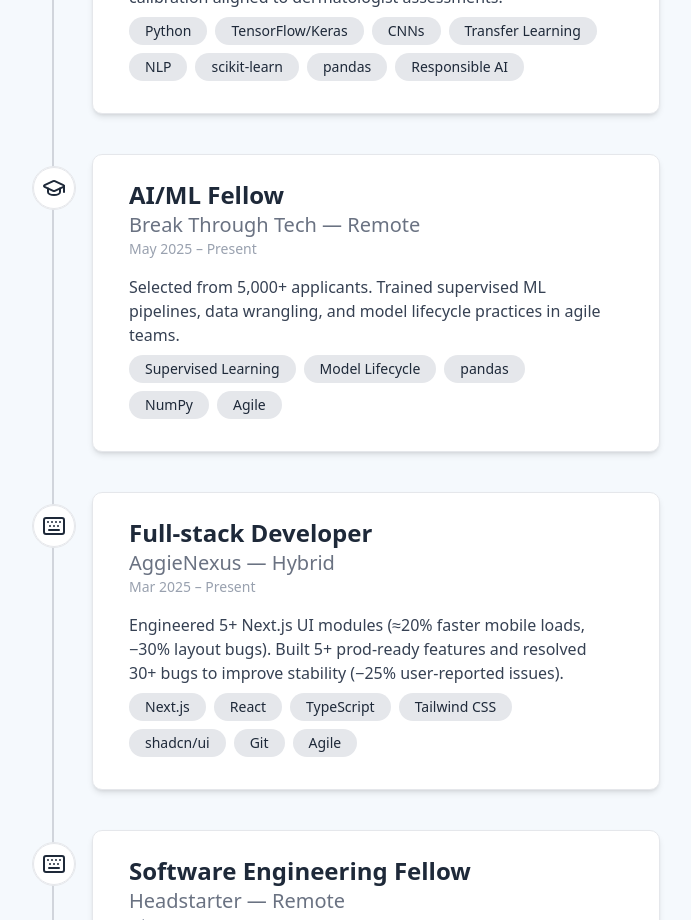
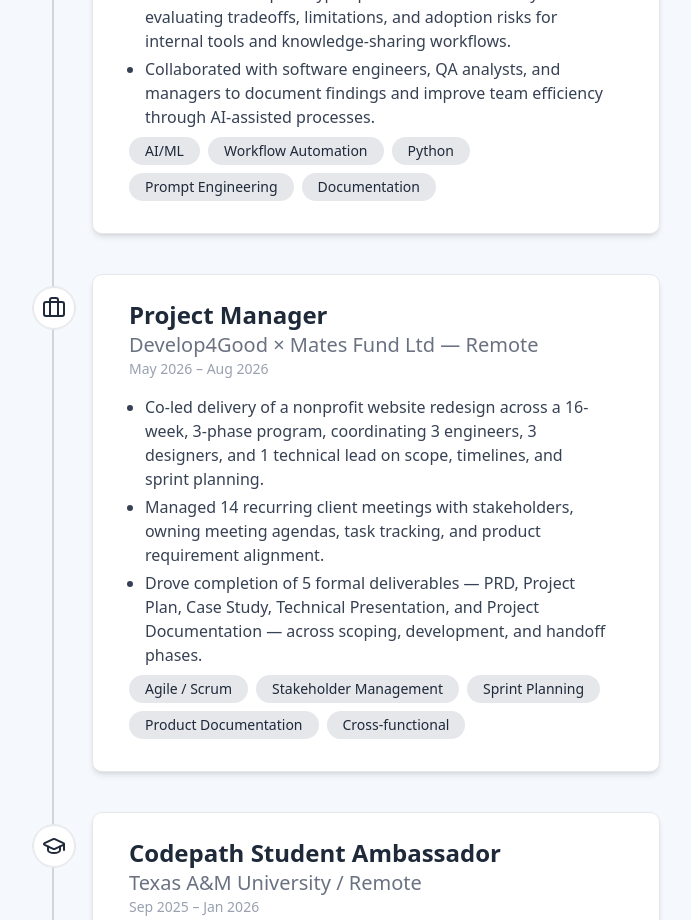
Before and after one commit to aishasalim/aishasalim.github.io, a React (Vite) app: page / in a window 1280 px wide. Shown: the part 1880-2800 px from the top of the page, without its empty margins (300-991 px from the left). Built offline with nearby package versions, Linux system fonts and the light colour scheme.

Commit message:
updates info

```diff
--- a/src/components/AboutMe.jsx
+++ b/src/components/AboutMe.jsx
@@ -88,15 +88,18 @@
                           <div className="md:w-1/2 space-y-4">
                             <div className="space-y-3 text-sm text-[#33373f] leading-relaxed">
                               <p className="mb-4 text-[18px] leading-7 text-[#33373f]">
-                                Howdy! I am Aisha from Houston, and I am a Texas
-                                A&M student pursuing a bachelor's degree in
-                                Computer Engineering. I enjoy full‑stack dev and
-                                Machine Learning.
+                                Howdy! I am Aisha from Houston. I am junior in
+                                Computer Engineering at Texas A&M. I work across
+                                full-stack development, AI/ML, and product
+                                management.
                               </p>
                               <p className="mb-4 text-[18px] leading-7 text-[#33373f]">
-                                I am only starting my professional career and
-                                I'm detail‑oriented and strive for perfection in
-                                everything I do. Follow me to track my journey!
+                                I've interned at Global Shop Solutions on
+                                AI-enabled tooling, led a nonprofit website
+                                redesign as PM at Develop4Good, and co-led an ML
+                                research team at Break Through Tech AI. I'm
+                                detail-oriented and driven — follow along as I
+                                build!
                               </p>
                               <p className="mb-6 text-[18px] leading-7 text-[#33373f]">
                                 Feel free to reach out to me on{" "}
--- a/src/components/Education.jsx
+++ b/src/components/Education.jsx
@@ -2,23 +2,32 @@
 
 const educationData = [
   {
-    degree: "BS Computer Engineering",
-    school: "Texas A&M University, College Station, TX",
-    date: "2025 - 2028",
+    degree: "B.S. Computer Engineering",
+    school: "Texas A&M University — College Station, TX",
+    date: "2025 – 2028",
     details: [
-      "Grade: Highest Honors (4.0)",
-      "Activities and societies: President, Philosophy Club Northwest",
-      "Honors/Dean's List: Spring 23, Summer 23, Fall 23, Spring 24, Fall 24",
+      "Engineering Project Management Minor",
+      "Aggie Invent (3rd Place) • Meloy Kickstart Technical Officer",
+      "Zachry Leadership Program, Cohort K",
+      "Relevant coursework: Software Engineering, Operating Systems, Computer Organization, Data Structures & Algorithms",
     ],
   },
   {
-    degree: "AS Computer Science",
-    school: "Houston Community College, Houston, TX",
-    date: "2023 - 2024",
+    degree: "A.S. Computer Science",
+    school: "Houston Community College — Houston, TX",
+    date: "2023 – 2024",
     details: [
-      "Grade: Highest Honors (4.0)",
-      "Activities and societies: President, Philosophy Club Northwest",
-      "Honors/Dean's List: Spring 23, Summer 23, Fall 23, Spring 24, Fall 24",
+      "GPA: 4.0 • HCC Honors / Dean's List",
+      "Computer Science Association Officer",
+    ],
+  },
+  {
+    degree: "Certifications & Programs",
+    school: "Cornell University • Amazon Robotics",
+    date: "",
+    details: [
+      "Machine Learning Foundations Certificate — Cornell University (May 2025 – Aug 2025)",
+      "Amazon Robotics Mentorship Program (Aug 2025 – May 2026)",
     ],
   },
 ];
--- a/src/components/ExperienceProjects.jsx
+++ b/src/components/ExperienceProjects.jsx
@@ -9,12 +9,13 @@
   useRef,
   useEffect,
 } from "react";
-import { GraduationCap, Keyboard, Github, ExternalLink } from "lucide-react";
-import coolCards from "../assets/coolcardsphoto.png";
-import ratemyprofessor from "../assets/ratemyprofessor.png";
-import pantrytracker from "../assets/pantrytracker.png";
-import timemesh from "../assets/timemesh.png";
-import braintumor from "../assets/braintumor.png";
+import {
+  GraduationCap,
+  Keyboard,
+  Github,
+  ExternalLink,
+  Briefcase,
+} from "lucide-react";
 
 /* -------------------------- Scroll-in animation hook -------------------------- */
 const useScrollAnimation = () => {
@@ -42,7 +43,7 @@
     const height = Math.max(r.height, 1);
     const visibleY = Math.min(
       vh,
-      Math.max(0, vh - Math.max(0, r.top) - Math.max(0, r.bottom - vh))
+      Math.max(0, vh - Math.max(0, r.top) - Math.max(0, r.bottom - vh)),
     );
     return r.left < vw && r.right > 0 && visibleY / height >= 0.1;
   };
@@ -65,7 +66,7 @@
           }
         }
       },
-      { threshold: 0.1, rootMargin: "0px 0px -50px 0px" }
+      { threshold: 0.1, rootMargin: "0px 0px -50px 0px" },
     );
 
     observerRef.current = obs;
@@ -177,11 +178,61 @@
 /* --------------------------------- Data --------------------------------- */
 const experienceData = [
   {
-    title: "AI/ML Fellow – Break Through Tech AI x Skinterest Tech",
-    company: "Remote",
-    date: "Aug 2025 – Present",
-    description:
-      "Building a multi-modal skin condition classifier combining CNNs (transfer learning) with NLP features and confidence calibration aligned to dermatologist assessments.",
+    title: "Product & Engineering Intern",
+    company: "Global Shop Solutions — The Woodlands, TX",
+    date: "May 2026 – Aug 2026",
+    bullets: [
+      "Supported Product & Engineering initiatives focused on AI-enabled tooling, workflow automation, and process improvement across engineering teams.",
+      "Researched and prototyped practical AI use cases by evaluating tradeoffs, limitations, and adoption risks for internal tools and knowledge-sharing workflows.",
+      "Collaborated with software engineers, QA analysts, and managers to document findings and improve team efficiency through AI-assisted processes.",
+    ],
+    tags: [
+      "AI/ML",
+      "Workflow Automation",
+      "Python",
+      "Prompt Engineering",
+      "Documentation",
+    ],
+    icon: Briefcase,
+  },
+  {
+    title: "Project Manager",
+    company: "Develop4Good × Mates Fund Ltd — Remote",
+    date: "May 2026 – Aug 2026",
+    bullets: [
+      "Co-led delivery of a nonprofit website redesign across a 16-week, 3-phase program, coordinating 3 engineers, 3 designers, and 1 technical lead on scope, timelines, and sprint planning.",
+      "Managed 14 recurring client meetings with stakeholders, owning meeting agendas, task tracking, and product requirement alignment.",
+      "Drove completion of 5 formal deliverables — PRD, Project Plan, Case Study, Technical Presentation, and Project Documentation — across scoping, development, and handoff phases.",
+    ],
+    tags: [
+      "Agile / Scrum",
+      "Stakeholder Management",
+      "Sprint Planning",
+      "Product Documentation",
+      "Cross-functional",
+    ],
+    icon: Briefcase,
+  },
+  {
+    title: "Codepath Student Ambassador",
+    company: "Texas A&M University / Remote",
+    date: "Sep 2025 – Jan 2026",
+    bullets: [
+      "Drove campus outreach for CodePath by promoting technical programs through student organizations, faculty partnerships, posters, and recruiting events.",
+      "Represented CodePath in informational sessions across multiple U.S. universities, helping increase student awareness and program interest.",
+    ],
+    tags: ["Leadership", "Outreach", "Community Building"],
+    icon: GraduationCap,
+  },
+  {
+    title: "AI/ML Fellow (Team Lead)",
+    company: "Break Through Tech AI × Skinterest Tech — Remote",
+    date: "Mar 2025 – Dec 2025",
+    bullets: [
+      "Led a 6-person team developing a multi-modal skin condition classification system combining Xception, ResNet50V2, custom CNNs, and NLP, reaching ~82–83% Top-3 accuracy.",
+      "Built data and training pipelines over 50K+ images and metadata, including preprocessing, augmentation, label standardization, and patient-level splitting.",
+      "Applied confidence calibration and model evaluation techniques in Python, TensorFlow/Keras, scikit-learn, pandas, and NumPy to improve prediction trustworthiness.",
+    ],
     tags: [
       "Python",
       "TensorFlow/Keras",
@@ -190,158 +241,95 @@
       "NLP",
       "scikit-learn",
       "pandas",
-      "Responsible AI",
-    ],
-    icon: GraduationCap,
-  },
-  {
-    title: "AI/ML Fellow",
-    company: "Break Through Tech — Remote",
-    date: "May 2025 – Present",
-    description:
-      "Selected from 5,000+ applicants. Trained supervised ML pipelines, data wrangling, and model lifecycle practices in agile teams.",
-    tags: [
-      "Supervised Learning",
-      "Model Lifecycle",
-      "pandas",
-      "NumPy",
-      "Agile",
+      "Team Lead",
     ],
     icon: GraduationCap,
   },
   {
     title: "Full-stack Developer",
-    company: "AggieNexus — Hybrid",
-    date: "Mar 2025 – Present",
-    description:
-      "Engineered 5+ Next.js UI modules (≈20% faster mobile loads, −30% layout bugs). Built 5+ prod-ready features and resolved 30+ bugs to improve stability (−25% user-reported issues).",
+    company: "AggieX — Remote",
+    date: "Mar 2025 – Sep 2025",
+    bullets: [
+      "Collaborated on a 9-person team to build a campus platform connecting founders, builders, and investors, delivering full-stack features with React, Next.js, and TypeScript.",
+      "Engineered 10+ React/Next.js UI modules and 5+ features, improving mobile page-load speed by 20% and reducing layout bugs by 30%.",
+      "Resolved 30+ front-end and back-end bugs using Tailwind CSS, Git, and Agile workflows, reducing user-reported issues by 25%.",
+    ],
     tags: [
+      "React",
       "Next.js",
-      "React",
       "TypeScript",
       "Tailwind CSS",
-      "shadcn/ui",
+      "Node.js",
       "Git",
       "Agile",
     ],
     icon: Keyboard,
   },
-  {
-    title: "Software Engineering Fellow",
-    company: "Headstarter — Remote",
-    date: "Jul 2024 – Sep 2024",
-    description:
-      "Launched 5 AI apps in 5 weeks. Shipped flashcard SaaS (Stripe payments ~98% reliability) and a Pinecone + OpenAI RAG search (~85% accuracy).",
-    tags: [
-      "React",
-      "Next.js",
-      "Firebase",
-      "Clerk",
-      "OpenAI",
-      "Pinecone",
-      "Stripe",
-      "Tailwind",
-      "Vercel CI/CD",
-    ],
-    icon: Keyboard,
-  },
-  {
-    title: "Tutor",
-    company: "The Tutoring Center — Katy, TX",
-    date: "May 2023 – Jul 2025",
-    description:
-      "Built a SwiftUI iOS tutoring manager app (+25% data-flow efficiency). Improved outcomes for 80+ K-12 students via personalized methods.",
-    tags: ["SwiftUI", "Xcode", "iOS", "Education"],
-    icon: GraduationCap,
-  },
 ];
 
 const projectData = [
   {
-    title: "TimeMesh",
-    description:
-      "Synchronized calendars SaaS application of 12,000+ lines of code with in a 100,000+ LinkedIn traffic surge and 500+ users within 2 weeks of launch.",
-    imgSrc: timemesh,
-    imgAlt: "TimeMesh",
-    githubLink: "https://github.com/jason-huang-dev/headstarter",
-    hostingLink: "https://timemesh.vercel.app/",
+    title: "Skinterest — Skin Condition Classifier",
+    badge: "🏆 Break Through Tech AI Studio",
+    bullets: [
+      "Led a 6-person team building a multi-modal deep learning system combining Xception, ResNet50V2, custom CNNs, and NLP to classify skin conditions from images and text, reaching ~82–83% Top-3 accuracy.",
+      "Built data and training pipelines over 50K+ images and metadata, including preprocessing, augmentation, label standardization, and patient-level splitting.",
+      "Applied confidence calibration and model evaluation techniques to improve prediction trustworthiness and align outputs with clinical relevance.",
+    ],
+    viewLink: "/skinterest-presentation.pdf",
+    viewLabel: "View Presentation",
     skills: [
-      "Django",
-      "ReactJS",
-      "TailwindCSS",
-      "PostgreSQL",
-      "Google OAuth",
-      "OpenRouterAI",
-      "Docker",
-      "Vercel CI/CD",
+      "Python",
+      "TensorFlow/Keras",
+      "CNNs",
+      "Transfer Learning",
+      "NLP",
+      "scikit-learn",
+      "pandas",
+      "NumPy",
     ],
   },
   {
-    title: "Brain Tumor Classification",
-    description:
-      "I trained 3 models (Xception, CNN and ResNet) based on dataset from Kaggle to identify brain tumor on MRI scans.",
-    imgSrc: braintumor,
-    imgAlt: "Brain Tumor Classification",
-    githubLink: "https://github.com/aishasalim/brain-tumor-classification",
-    hostingLink:
-      "https://brain-tumor-classification-atkjyturudaene3bsmurrr.streamlit.app/",
+    title: "Embedded Trojan Hunter",
+    badge: "🥉 3rd Place — Aggie Invent 2026",
+    bullets: [
+      "48-hour intensive design competition focused on cybersecurity: given microchip test datasets, investigated potential malicious activities and proposed solutions to detect hardware trojans, software trojans, and counterfeit devices.",
+      "Developed a detection approach, prototype, and business model pitched to industry judges.",
+    ],
+    githubLink: "https://github.com/aishasalim/embedded-trojan-hunter",
     skills: [
+      "Hardware Security",
+      "Trojan Detection",
+      "Data Analysis",
       "Python",
-      "Computer Vision",
-      "Neural Networks",
-      "Transfer Learning",
-      "Gemini",
-      "OpenAI",
-      "Llama",
-      "Groq",
-      "Streamlit",
     ],
   },
   {
-    title: "RateMyProfessorAI",
-    description:
-      "RateMyProfessorAI is an ultimate guide to navigating the world of professors. Chatbot can read and summarize links from Rate My Professor, recommend other professors, and evaluate which professor fits best with your schedule.",
-    imgSrc: ratemyprofessor,
-    imgAlt: "RateMyProfessorAI",
-    githubLink: "https://github.com/aishasalim/rmp-assistant",
-    hostingLink: "https://ratemyprofessorai.vercel.app/",
-    skills: [
-      "NextJS",
-      "TypeScript",
-      "Firebase",
-      "openAI",
-      "Pinecone",
-      "MUI",
-      "WebScrapping",
+    title: "LLM-Assisted Hardware Verification",
+    badge: "🔬 Research — Texas A&M, Dr. Aakash Tyagi",
+    bullets: [
+      "Contributed to a next-gen hardware verification framework.",
+      "Project under development, secret.",
     ],
+    skills: ["Python", "Hardware Verification", "JSON"],
   },
   {
-    title: "CoolCardsAI",
-    description:
-      "SaaS platform that generates personalized flashcards on any topic using OpenAI. Integrated Stripe API to implement custom pricing plans and a secure payment gateway.",
-    imgSrc: coolCards,
-    imgAlt: "CoolCardsAI",
-    githubLink: "https://github.com/aishasalim/flashcard-saas",
-    hostingLink: "https://coolcards-ai.vercel.app/",
-    skills: ["NextJS", "Clerk", "Firebase", "openAI", "StripeAPI", "MUI"],
+    title: "AI Code Learning Assistant",
+    badge: "🎓 Research — Texas A&M, Prof. Wai Tong",
+    bullets: [
+      "Built an AI assistant for code learning in VIST 272 using RAG and OpenAI APIs to support real-time p5.js programming help for students.",
+      "Improved response relevance and reduced hallucination risk by grounding LLM outputs in course-specific materials and structured retrieval workflows.",
+      "Collaborated on a faculty-led AI in education project spanning classroom support, authentication, collaboration, and learning analytics features.",
+    ],
+    skills: ["RAG", "OpenAI API", "Prompt Engineering", "Python", "p5.js"],
   },
   {
-    title: "Pantry Manager",
-    description:
-      "Pantry Manager is smart pantry operated by AI support chat. AI can suggest recipes based on ingredients stored, and store them.",
-    imgSrc: pantrytracker,
-    imgAlt: "Pantry Manager",
-    githubLink: "https://github.com/aishasalim/pantry-tracker",
-    hostingLink: "https://pantry-tracker-kappa.vercel.app/",
-    skills: [
-      "NextJS",
-      "Javascript",
-      "Firebase",
-      "TogetherAI",
-      "TailwindCSS",
-      "Clerk",
-      "ChartJS",
+    title: "Group Matching App",
+    bullets: [
+      "I set up an app for Zachry Leadership Program students that would organize coffee chat schedules :)",
     ],
+    githubLink: "https://github.com/aishasalim/groupmatching",
+    skills: ["JavaScript", "React", "Scheduling Logic"],
   },
 ];
 
@@ -463,9 +451,11 @@
                           <p className="text-sm text-gray-400">
                             {experience.date}
                           </p>
-                          <p className="mt-4 text-gray-700">
-                            {experience.description}
-                          </p>
+                          <ul className="mt-4 space-y-1 list-disc list-outside pl-4 text-gray-700">
+                            {experience.bullets.map((bullet, bi) => (
+                              <li key={bi}>{bullet}</li>
+                            ))}
+                          </ul>
                           <div className="mt-2 flex flex-wrap">
                             {experience.tags.map((tag, tagIndex) => (
                               <span
@@ -488,41 +478,32 @@
           {/* PROJECTS */}
           <TabsContent value="portfolio" className="mt-0">
             <div className="mx-5">
-              <p
-                ref={(el) => observeElement(el, "portfolio-desc")}
-                className={`text-center mb-10 transition-all duration-700 delay-300 ${
-                  visibleElements.has("portfolio-desc")
-                    ? "opacity-100 translate-y-0"
-                    : "opacity-0 translate-y-8"
-                }`}
-              >
-                Below are some of my projects ranging from a variety of topics
-                from scripts to full-stack apps.
-              </p>
-
               {projectData.map((project, index) => (
                 <div
                   key={index}
                   ref={(el) => observeElement(el, `project-${index}`)}
-                  className={`flex flex-col md:flex-row items-center mb-16 transition-all duration-700 ${
+                  className={`mb-10 p-6 bg-white rounded-xl shadow-md border border-gray-200 transition-all duration-700 hover:shadow-lg ${
                     visibleElements.has(`project-${index}`)
                       ? "opacity-100 translate-y-0"
                       : "opacity-0 translate-y-12"
                   }`}
                   style={{ transitionDelay: `${index * 150 + 400}ms` }}
                 >
-                  <div className="md:w-1/2 will-change-transform">
-                    <img
-                      src={project.imgSrc || "/placeholder.svg"}
-                      alt={project.imgAlt}
-                      className="rounded-lg shadow-lg w-full"
-                    />
-                  </div>
-                  <div className="md:w-1/2 md:pl-10 mt-6 md:mt-0">
-                    <h3 className="text-2xl font-bold mb-2">
-                      Project {index + 1}: {project.title}
-                    </h3>
-                    <div className="flex mb-4">
+                  {project.badge && (
+                    <p className="text-sm font-medium text-gray-500 mb-1">
+                      {project.badge}
+                    </p>
+                  )}
+                  <h3 className="text-2xl font-bold mb-3">{project.title}</h3>
+
+                  <ul className="list-disc list-outside pl-4 text-gray-700 space-y-1 mb-4">
+                    {project.bullets.map((b, bi) => (
+                      <li key={bi}>{b}</li>
+                    ))}
+                  </ul>
+
+                  <div className="flex gap-4 mb-4 flex-wrap">
+                    {project.githubLink && (
                       <a
                         href={project.githubLink}
                         className="text-default flex items-center group"
@@ -530,40 +511,37 @@
                         rel="noopener noreferrer"
                       >
                         <Github className="mr-1 transition-transform group-hover:-translate-y-0.5" />
-                        View Github
+                        View GitHub
                         <span className="ml-2 transition-transform transform group-hover:translate-x-3 duration-200">
                           &gt;
                         </span>
                       </a>
-                    </div>
-                    <div className="flex mb-4">
+                    )}
+                    {project.viewLink && (
                       <a
-                        href={project.hostingLink}
+                        href={project.viewLink}
                         className="text-default flex items-center group"
                         target="_blank"
                         rel="noopener noreferrer"
                       >
                         <ExternalLink className="mr-1 transition-transform group-hover:-translate-y-0.5" />
-                        View Live
+                        {project.viewLabel ?? "View"}
                         <span className="ml-2 transition-transform transform group-hover:translate-x-3 duration-200">
                           &gt;
                         </span>
                       </a>
+                    )}
                   </div>
-                    <div className="mb-4">
-                      <h4 className="font-semibold">Description:</h4>
-                      <p>{project.description}</p>
-                    </div>
+
                   <div className="flex flex-wrap">
-                      {project.skills.map((skill, skillIndex) => (
+                    {project.skills.map((skill, si) => (
                       <span
-                          key={skillIndex}
+                        key={si}
                         className="hover:scale-110 transform transition-transform duration-200 bg-gray-200 text-gray-800 rounded-full px-4 py-1 text-sm mr-2 mb-2"
                       >
                         {skill}
                       </span>
                     ))}
-                    </div>
                   </div>
                 </div>
               ))}
```
Also changed, not shown: 2 other files (tests, documents, lock files or other folders). Lines whose indentation alone changed are shown as unchanged.
